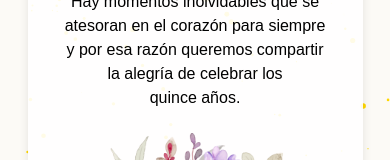
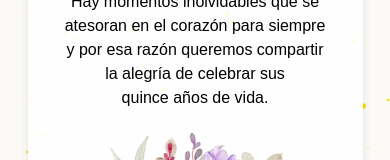
Before and after one commit to gomezrubio/invitacion-evento, a plain HTML site: page index.html in a window 390 px wide. Shown: the part 417-577 px from the top of the page. Drawn offline with nearby package versions, Linux system fonts and the light colour scheme.

Commit message:
responsive12

```diff
--- a/index.html
+++ b/index.html
@@ -90,8 +90,8 @@
             <p>Hay momentos inolvidables que se</p>
             <p>atesoran en el corazón para siempre</p>
             <p>y por esa razón queremos compartir</p>
-            <p>la alegría de celebrar los </p>
-            <p>quince años.</p>
+            <p>la alegría de celebrar sus </p>
+            <p>quince años de vida.</p>
 
         <img src="imagenes/flores.png" alt="Imagen del evento">
         <p><b>Fecha:</b></p>
```
